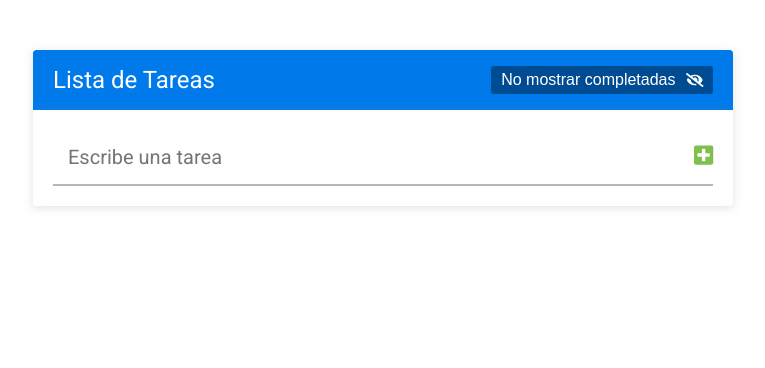
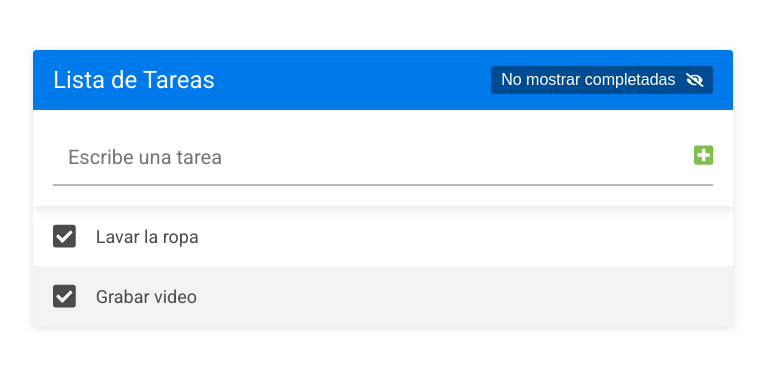
Before and after one commit to esdrasclth/AppTaskList_WebLocalStorage, a React (Create React App) app: page / in a window 1280 px wide. Shown: the top 368 px of the page, without its empty margins (257-1022 px from the left). Built offline with nearby package versions, Linux system fonts and the light colour scheme.

Commit message:
adding task editing form

```diff
--- a/src/App.js
+++ b/src/App.js
@@ -2,6 +2,7 @@
 import './App.css';
 import Header from './components/Header'
 import FormularioTareas from './components/FormularioTareas'
+import ListaTareas from './components/ListaTareas'
 
 const App = () => {
 
@@ -26,6 +27,7 @@
     <div className="contenedor">
       <Header/>
       <FormularioTareas tareas={tareas} cambiarTareas={cambiarTareas}/>
+      <ListaTareas tareas={tareas}/>
     </div>
   );
 }
--- /dev/null
+++ b/src/components/ListaTareas.js
@@ -0,0 +1,17 @@
+import React from 'react'
+import Tarea from './Tarea'
+
+const ListaTareas = ({ tareas }) => {
+    return (
+        <ul className="lista-tareas">
+            {
+                tareas.length > 0 ? tareas.map((tarea) => {
+                    return <Tarea key={tarea.id} tarea={tarea} />
+                })
+                : <div className="lista-tareas__mensaje"> - No hay tareas agregadas - </div>
+            }
+        </ul>
+    );
+}
+
+export default ListaTareas;
--- /dev/null
+++ b/src/components/Tarea.js
@@ -0,0 +1,43 @@
+import React, { useState } from 'react'
+import { FontAwesomeIcon } from '@fortawesome/react-fontawesome'
+import { faCheckSquare, faEdit, faTimes } from '@fortawesome/free-solid-svg-icons'
+
+const Tarea = ({ tarea }) => {
+
+    const [editandoTarea, cambiarEditandoTarea] = useState(false)
+    const [nuevaTarea, cambiarNuevaTarea] = useState(tarea.texto)
+
+    const handleSubmit = (e) => {
+        e.preventDefault();
+        cambiarEditandoTarea(false);
+    }
+
+    return (
+        <li className="lista-tareas__tarea">
+            <FontAwesomeIcon icon={faCheckSquare} className="lista-tareas__icono lista-tareas__icono-check" />
+            <div className="lista-tareas__texto">
+                {
+                    editandoTarea ?
+                        <form className="formulario-editar-tarea" onSubmit={handleSubmit}>
+                            <input type="text" className="formulario-editar-tarea__input" value={nuevaTarea} onChange={(e) => cambiarNuevaTarea(e.target.value)}/>
+                            <button type="submit" className="formulario-editar-tarea__btn">Actualizar</button>
+                        </form>
+                        : tarea.texto
+                }
+            </div>
+            <div className="lista-tareas__contenedor-botones">
+                <FontAwesomeIcon
+                    icon={faEdit}
+                    className="lista-tareas__icono lista-tareas__icono-accion"
+                    onClick={() => cambiarEditandoTarea(!editandoTarea)}
+                />
+                <FontAwesomeIcon
+                    icon={faTimes}
+                    className="lista-tareas__icono lista-tareas__icono-accion"
+                />
+            </div>
+        </li>
+    );
+}
+
+export default Tarea;
```
